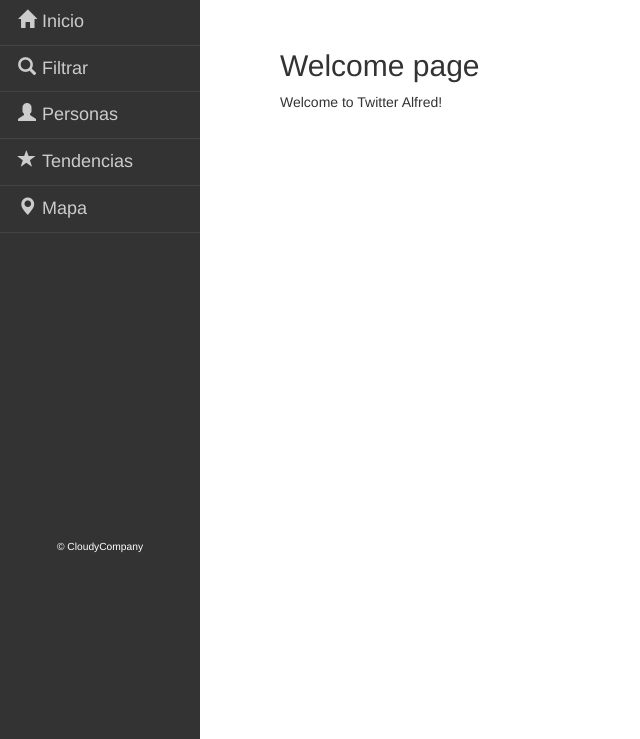
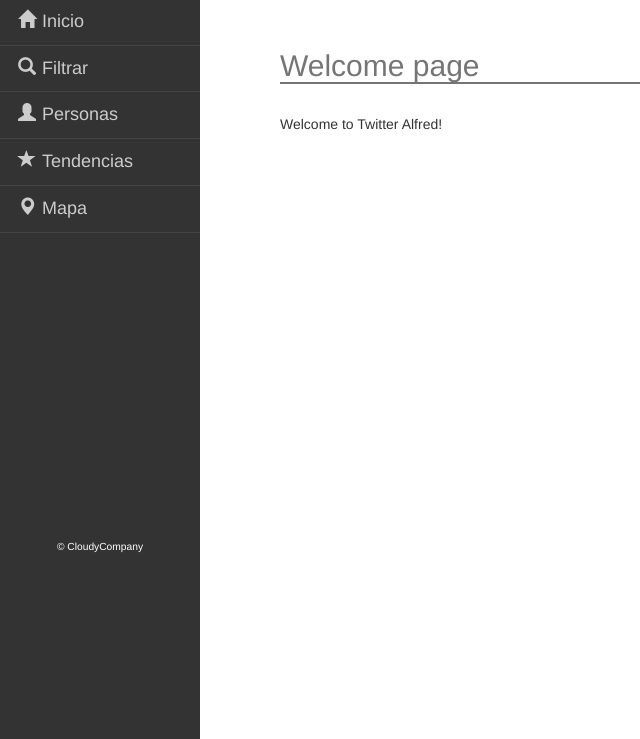
Before and after one commit to CloudyCompany/TwitterAlfred, a Django app: page /home/ in a window 1280 px wide. Shown: the part 61-800 px from the top of the page, without its empty margins (0-640 px from the left). Run offline with Django 3.2, Linux system fonts and the light colour scheme; some libraries are stand-ins or nearby versions.

Commit message:
minor changes

```diff
--- a/main/static/style.css
+++ b/main/static/style.css
@@ -124,6 +124,18 @@
     border-radius: 5px;
     padding:0.8em;
     display: inline-block;
+    min-width:27em;
+}
+
+h2{
+    /* border-bottom: 1px solid linear-gradient(to bottom, black, rgba(0, 0, 0, 0)); */
+    /* border-image-slice: 1;
+    border-width: 2px;
+    border-image: linear-gradient(to left, #743ad5, #d53a9d); */
+    font-weight: 100;
+    border-bottom: solid 2px #757575;
+    margin-bottom: 1em;
+    color: #757575;
 }
 
 .account img{
--- a/main/templates/main/recommendations.html
+++ b/main/templates/main/recommendations.html
@@ -3,12 +3,12 @@
 {% block content %}
     <h2>Cuentas recomendadas</h2>
     {% for key, value in recommendations %}
-    <br/>
     <div class="account">
         <img src="{{value.data.profile_image_url}}">
         {{value.data.name}} (<a class="account-username" target="_blank" href="https://twitter.com/{{value.data.screen_name}}">@{{value.data.screen_name}})</a>
     </div>
     <br/>
+    <br/>
     {% empty %}
     No tienes recomendaciones aún.
     {% endfor %}
--- a/main/views.py
+++ b/main/views.py
@@ -149,7 +149,6 @@
             if item not in follows:
                 # Similarity * Score
                 if item.followers_count != 0:
-                    retrieve_user_data(item)
                     totals.setdefault(item, 0)
 
                     totals[item] += item.followers_count*sim
@@ -159,7 +158,9 @@
     # Create the normalized list
     rankings=[(float(total/simSums[item]), item) for item, total in totals.items()]
     # Return the sorted list
-    rankings = sorted(rankings, key= lambda x: x[0], reverse=True)
+    rankings = sorted(rankings, key= lambda x: x[0], reverse=True)[:10]
+    # Get user profile and annotate it
+    [retrieve_user_data(value) for item, value in rankings]
     #rankings.reverse()
     return rankings
 
```
